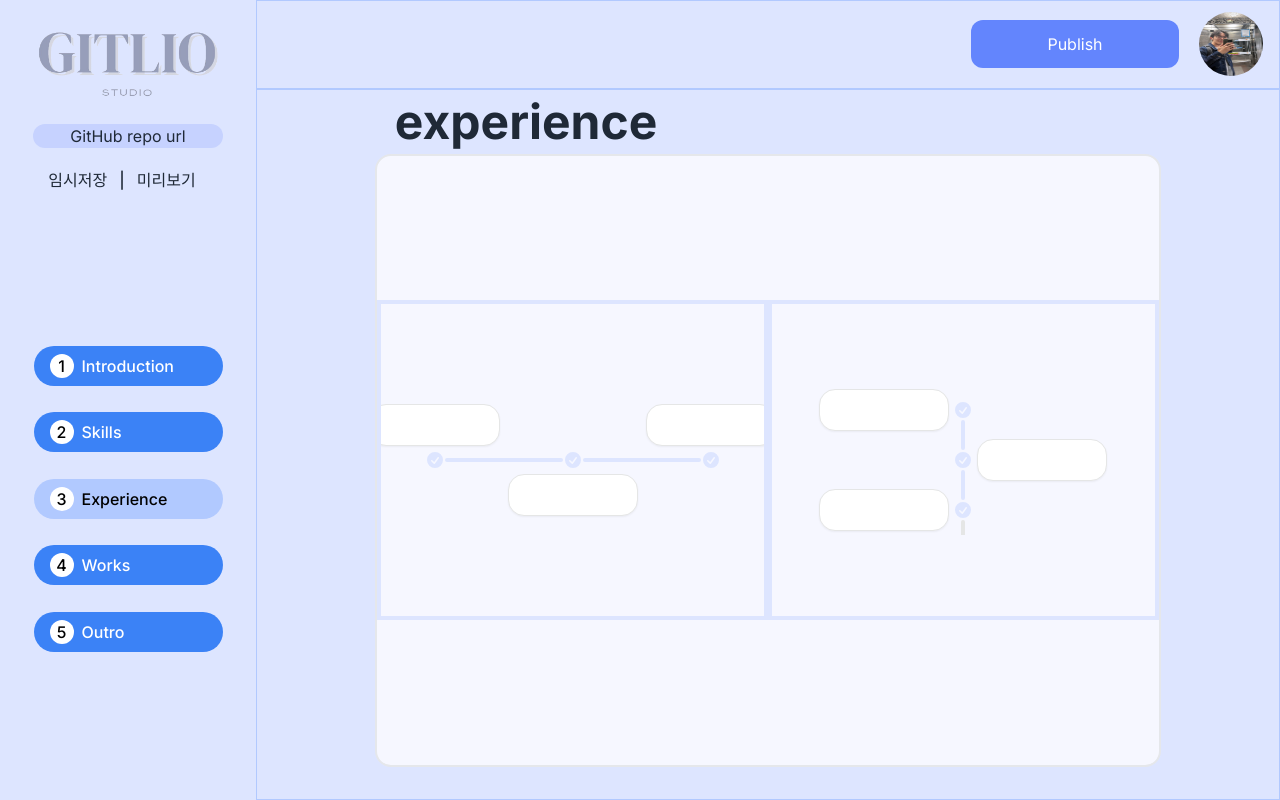
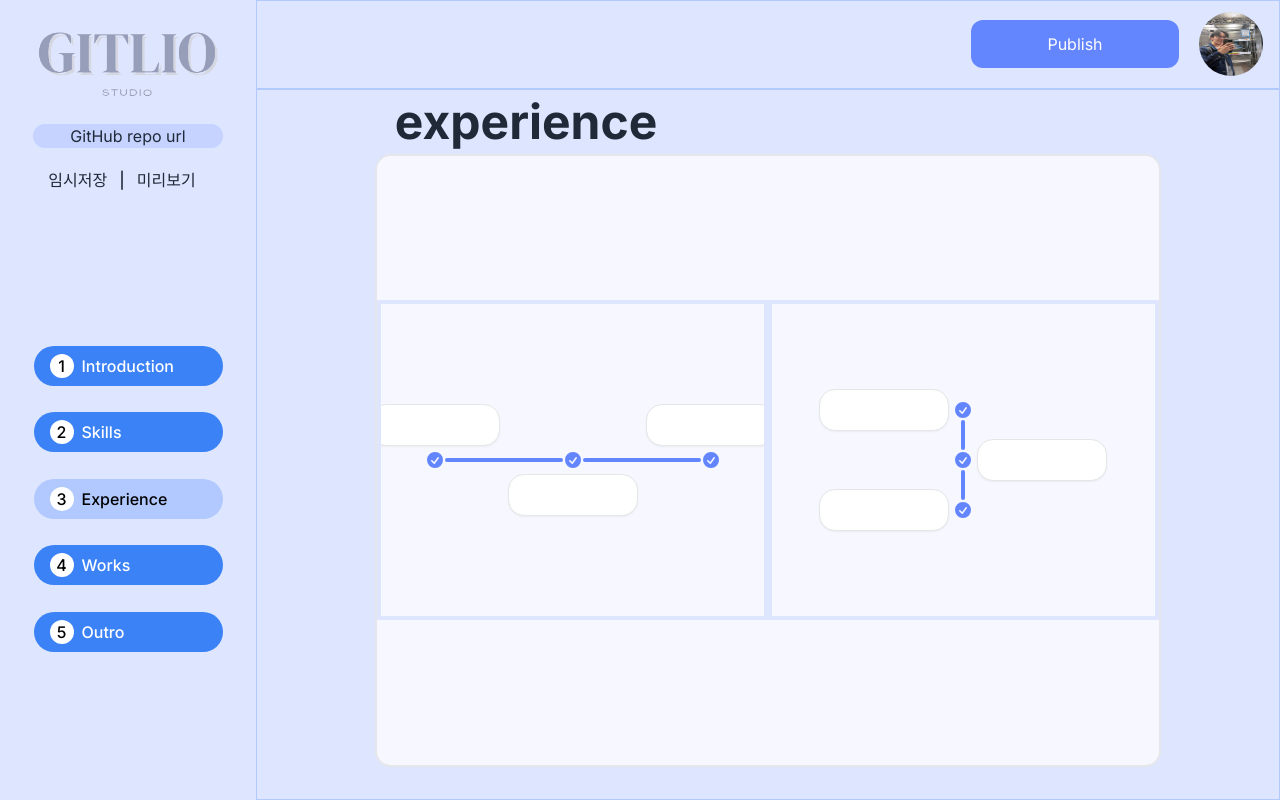
Before and after one commit to TU-GitLio/frontend, a Next.js app in the folder gitlio/: page /experience in a window 1280 px wide. Built offline with nearby package versions, Linux system fonts and the light colour scheme.

Commit message:
refactor: experience 페이지 디자인 보완

```diff
--- a/gitlio/app/(edit)/experience/page.tsx
+++ b/gitlio/app/(edit)/experience/page.tsx
@@ -28,7 +28,7 @@ export default function ExperiencePage() {
                           xmlns="http://www.w3.org/2000/svg"
                           viewBox="0 0 20 20"
                           fill="currentColor"
-                          className="w-5 h-5 text-primary"
+                          className="w-5 h-5 text-[#6385FD]"
                         >
                           <path
                             fillRule="evenodd"
@@ -37,16 +37,16 @@ export default function ExperiencePage() {
                           />
                         </svg>
                       </div>
-                      <hr className="bg-primary" />
+                      <hr className="bg-[#6385FD]" />
                     </li>
                     <li>
-                      <hr className="bg-primary" />
+                      <hr className="bg-[#6385FD]" />
                       <div className="timeline-middle">
                         <svg
                           xmlns="http://www.w3.org/2000/svg"
                           viewBox="0 0 20 20"
                           fill="currentColor"
-                          className="w-5 h-5 text-primary"
+                          className="w-5 h-5 text-[#6385FD]"
                         >
                           <path
                             fillRule="evenodd"
@@ -58,10 +58,10 @@ export default function ExperiencePage() {
                       <div className="timeline-end timeline-box w-[130px] h-[42px]">
                         <input className="w-full h-full text-xs text-center hover:border-2 hover:border-primary" />
                       </div>
-                      <hr className="bg-primary" />
+                      <hr className="bg-[#6385FD]" />
                     </li>
                     <li>
-                      <hr className="bg-primary" />
+                      <hr className="bg-[#6385FD]" />
                       <div className="timeline-start timeline-box w-[130px] h-[42px] ">
                         <input className="w-full h-full text-xs text-center hover:border-2 hover:border-primary" />
                       </div>
@@ -70,7 +70,7 @@ export default function ExperiencePage() {
                           xmlns="http://www.w3.org/2000/svg"
                           viewBox="0 0 20 20"
                           fill="currentColor"
-                          className="w-5 h-5 text-primary"
+                          className="w-5 h-5 text-[#6385FD]"
                         >
                           <path
                             fillRule="evenodd"
@@ -93,7 +93,7 @@ export default function ExperiencePage() {
                           xmlns="http://www.w3.org/2000/svg"
                           viewBox="0 0 20 20"
                           fill="currentColor"
-                          className="w-5 h-5 text-primary"
+                          className="w-5 h-5 text-[#6385FD]"
                         >
                           <path
                             fillRule="evenodd"
@@ -102,16 +102,16 @@ export default function ExperiencePage() {
                           />
                         </svg>
                       </div>
-                      <hr className="bg-primary" />
+                      <hr className="bg-[#6385FD]" />
                     </li>
                     <li>
-                      <hr className="bg-primary" />
+                      <hr className="bg-[#6385FD]" />
                       <div className="timeline-middle">
                         <svg
                           xmlns="http://www.w3.org/2000/svg"
                           viewBox="0 0 20 20"
                           fill="currentColor"
-                          className="w-5 h-5 text-primary"
+                          className="w-5 h-5 text-[#6385FD]"
                         >
                           <path
                             fillRule="evenodd"
@@ -123,10 +123,10 @@ export default function ExperiencePage() {
                       <div className="timeline-end timeline-box w-[130px] h-[42px]">
                         <input className="w-full h-full text-xs text-center hover:border-2 hover:border-primary" />
                       </div>
-                      <hr className="bg-primary" />
+                      <hr className="bg-[#6385FD]" />
                     </li>
                     <li>
-                      <hr className="bg-primary" />
+                      <hr className="bg-[#6385FD]" />
                       <div className="timeline-start timeline-box w-[130px] h-[42px]">
                         <input className="w-full h-full text-xs text-center hover:border-2 hover:border-primary" />
                       </div>
@@ -135,7 +135,7 @@ export default function ExperiencePage() {
                           xmlns="http://www.w3.org/2000/svg"
                           viewBox="0 0 20 20"
                           fill="currentColor"
-                          className="w-5 h-5 text-primary"
+                          className="w-5 h-5 text-[#6385FD]"
                         >
                           <path
                             fillRule="evenodd"
@@ -144,7 +144,6 @@ export default function ExperiencePage() {
                           />
                         </svg>
                       </div>
-                      <hr />
                     </li>
                   </ul>
                 </div>
```
